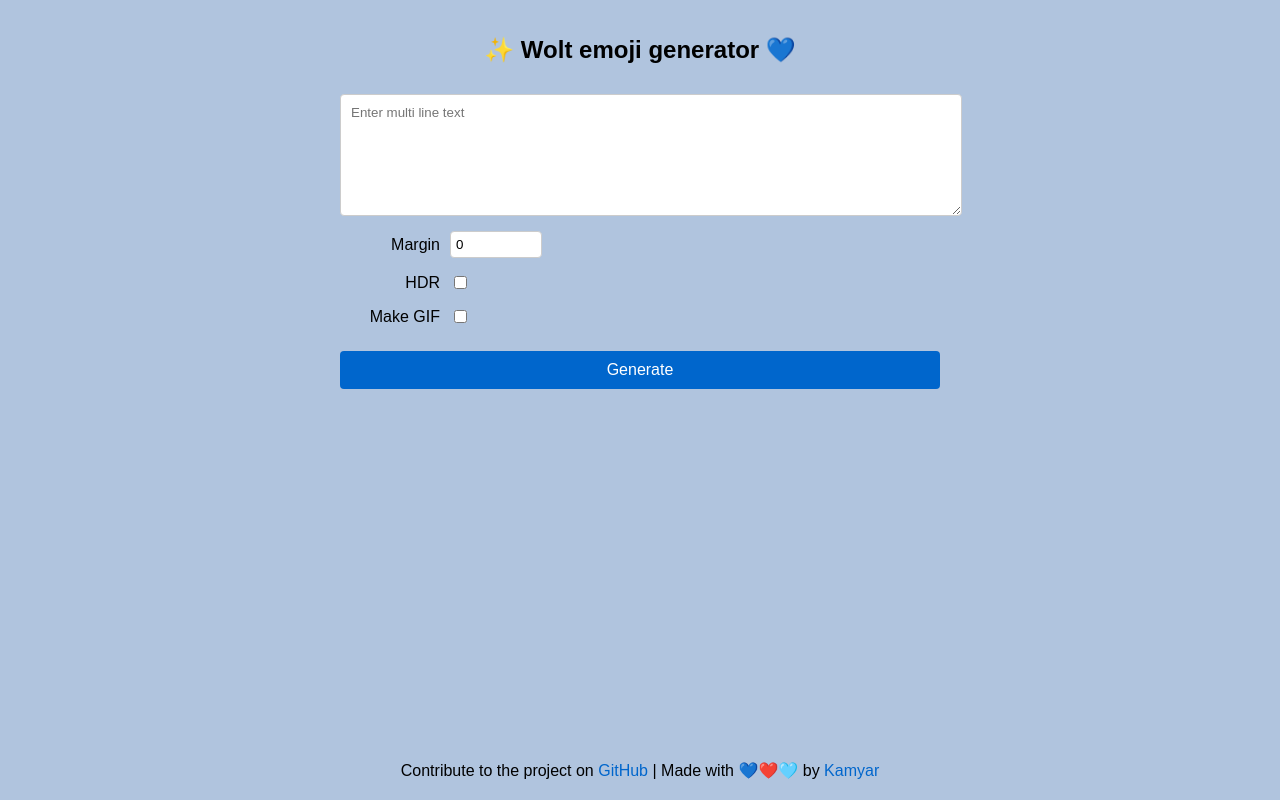
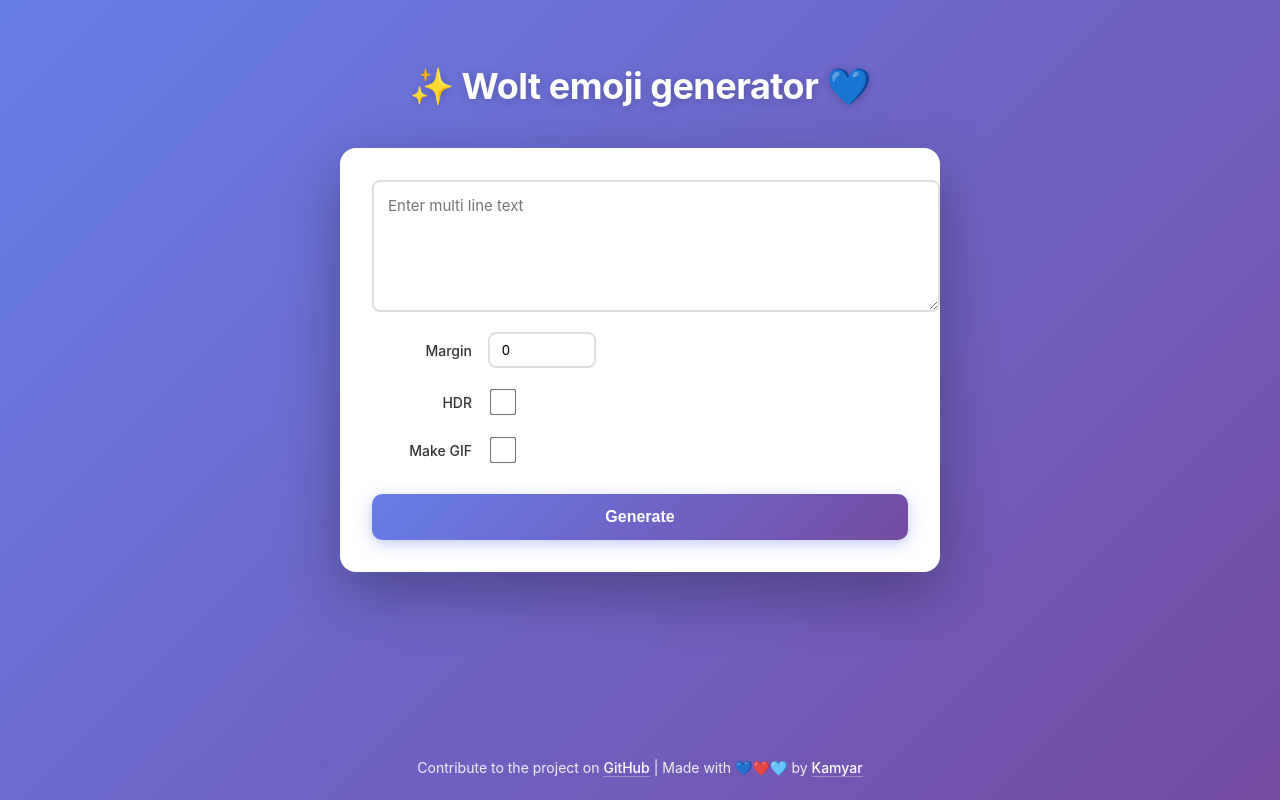
Before and after one commit to kamyar/emoji-maker, a React (Create React App) app in the folder webapp/: page / in a window 1280 px wide. Built offline with nearby package versions, Linux system fonts and the light colour scheme.

Commit message:
make stuff m0ar beautiful, beautiful is good and increases retention

```diff
--- a/webapp/src/App.css
+++ b/webapp/src/App.css
@@ -1,33 +1,47 @@
 .App {
   text-align: center;
-  min-height: 100vh;
+  height: 100vh;
   display: flex;
   flex-direction: column;
-  background-color: lightsteelblue;
-  font-family: Arial, sans-serif;
+  background: linear-gradient(135deg, #667eea 0%, #764ba2 100%);
+  font-family: -apple-system, BlinkMacSystemFont, 'Segoe UI', 'Roboto', sans-serif;
+  overflow: hidden;
 }
 
 .content {
   flex: 1;
-  padding: 20px;
+  padding: 40px 20px 20px;
+  overflow-y: auto;
+  display: flex;
+  flex-direction: column;
+  align-items: center;
 }
 
 h1 {
-  font-size: 24px;
-  margin-bottom: 30px;
+  font-size: 36px;
+  font-weight: 700;
+  margin-bottom: 40px;
+  color: white;
+  text-shadow: 0 2px 10px rgba(0, 0, 0, 0.2);
+  letter-spacing: -0.5px;
 }
 
 .footer {
-  padding: 20px;
+  padding: 24px;
   text-align: center;
   margin-top: auto;
+  color: rgba(255, 255, 255, 0.9);
+  font-size: 14px;
 }
 
 .footer a {
-  color: #0066cc;
+  color: white;
   text-decoration: none;
+  font-weight: 500;
+  border-bottom: 1px solid rgba(255, 255, 255, 0.3);
+  transition: border-color 0.2s ease;
 }
 
 .footer a:hover {
-  text-decoration: underline;
+  border-bottom-color: white;
 }
--- a/webapp/src/components/EmojiGenerator.css
+++ b/webapp/src/components/EmojiGenerator.css
@@ -1,40 +1,84 @@
 .generator {
   max-width: 600px;
-  margin: 0 auto;
+  width: 100%;
 }
 
 .form {
   display: flex;
   flex-direction: column;
-  gap: 15px;
+  gap: 20px;
+  background: white;
+  padding: 32px;
+  border-radius: 16px;
+  box-shadow: 0 20px 60px rgba(0, 0, 0, 0.3);
 }
 
 textarea {
   width: 100%;
   height: 100px;
-  padding: 10px;
-  border: 1px solid #ccc;
-  border-radius: 4px;
+  padding: 14px;
+  border: 2px solid #e0e0e0;
+  border-radius: 8px;
   font-family: inherit;
+  font-size: 15px;
   resize: vertical;
+  transition: border-color 0.2s ease, box-shadow 0.2s ease;
+}
+
+textarea:focus {
+  outline: none;
+  border-color: #667eea;
+  box-shadow: 0 0 0 3px rgba(102, 126, 234, 0.1);
 }
 
 .form-group {
   display: flex;
   align-items: center;
-  gap: 10px;
+  gap: 16px;
 }
 
 .form-group label {
   min-width: 100px;
   text-align: right;
+  font-weight: 500;
+  color: #333;
+  font-size: 14px;
 }
 
 .form-group input[type="number"] {
   width: 80px;
-  padding: 5px;
-  border: 1px solid #ccc;
-  border-radius: 4px;
+  padding: 8px 12px;
+  border: 2px solid #e0e0e0;
+  border-radius: 8px;
+  font-size: 14px;
+  transition: border-color 0.2s ease, box-shadow 0.2s ease;
+}
+
+.form-group input[type="number"]:focus {
+  outline: none;
+  border-color: #667eea;
+  box-shadow: 0 0 0 3px rgba(102, 126, 234, 0.1);
+}
+
+.form-group input[type="checkbox"] {
+  width: 22px;
+  height: 22px;
+  cursor: pointer;
+  accent-color: rgb(0, 157, 224);
+  transform: scale(1.2);
+}
+
+/* Dynamic checkbox colors based on selected platform */
+.form[data-platform="wolt"] input[type="checkbox"] {
+  accent-color: rgb(0, 157, 224);
+}
+
+.form[data-platform="doordash"] input[type="checkbox"] {
+  accent-color: #FF3008;
+}
+
+.form[data-platform="deliveroo"] input[type="checkbox"] {
+  accent-color: #00CDBC;
 }
 
 .toggle-buttons {
@@ -124,44 +168,64 @@
   gap: 10px;
 }
 
-button {
-  padding: 10px 20px;
-  background-color: #0066cc;
+button[type="submit"] {
+  padding: 14px 28px;
+  background: linear-gradient(135deg, #667eea 0%, #764ba2 100%);
   color: white;
   border: none;
-  border-radius: 4px;
+  border-radius: 10px;
   cursor: pointer;
   font-size: 16px;
+  font-weight: 600;
   margin-top: 10px;
+  transition: transform 0.2s ease, box-shadow 0.2s ease;
+  box-shadow: 0 4px 15px rgba(102, 126, 234, 0.4);
 }
 
-button:hover {
-  background-color: #0052a3;
+button[type="submit"]:hover {
+  transform: translateY(-2px);
+  box-shadow: 0 6px 20px rgba(102, 126, 234, 0.6);
+}
+
+button[type="submit"]:active {
+  transform: translateY(0);
 }
 
 .result {
-  margin-top: 20px;
+  margin-top: 32px;
   display: flex;
   flex-direction: column;
   align-items: center;
-  gap: 10px;
+  gap: 20px;
+  background: white;
+  padding: 32px;
+  border-radius: 16px;
+  box-shadow: 0 20px 60px rgba(0, 0, 0, 0.3);
 }
 
 .result img {
-  max-width: 100%;
-  background-color: white;
-  border-radius: 4px;
+  max-width: 256px;
+  background: linear-gradient(45deg, #f0f0f0 25%, transparent 25%, transparent 75%, #f0f0f0 75%, #f0f0f0),
+              linear-gradient(45deg, #f0f0f0 25%, transparent 25%, transparent 75%, #f0f0f0 75%, #f0f0f0);
+  background-size: 20px 20px;
+  background-position: 0 0, 10px 10px;
+  border-radius: 12px;
+  padding: 20px;
 }
 
 .download-link {
-  color: #0066cc;
+  color: white;
+  background: linear-gradient(135deg, #667eea 0%, #764ba2 100%);
   text-decoration: none;
-  padding: 8px 16px;
-  border: 1px solid #0066cc;
-  border-radius: 4px;
+  padding: 12px 24px;
+  border: none;
+  border-radius: 8px;
+  font-weight: 600;
+  transition: transform 0.2s ease, box-shadow 0.2s ease;
+  box-shadow: 0 4px 15px rgba(102, 126, 234, 0.4);
 }
 
 .download-link:hover {
-  background-color: #0066cc;
-  color: white;
+  transform: translateY(-2px);
+  box-shadow: 0 6px 20px rgba(102, 126, 234, 0.6);
 }
--- a/webapp/src/components/EmojiGenerator.tsx
+++ b/webapp/src/components/EmojiGenerator.tsx
@@ -1,4 +1,4 @@
-import React, { useState, FormEvent } from 'react';
+import React, { useState, FormEvent, useRef, useEffect } from 'react';
 import './EmojiGenerator.css';
 import Toast from './Toast';
 
@@ -27,6 +27,16 @@
   const [imageUrl, setImageUrl] = useState<string>('');
   const [showToast, setShowToast] = useState(false);
   const [showValidationToast, setShowValidationToast] = useState(false);
+  const resultRef = useRef<HTMLDivElement>(null);
+
+  // Scroll to result when image is generated
+  useEffect(() => {
+    if (imageUrl && resultRef.current) {
+      setTimeout(() => {
+        resultRef.current?.scrollIntoView({ behavior: 'smooth', block: 'start' });
+      }, 100);
+    }
+  }, [imageUrl]);
 
   // Check if platform selector should be visible (after Nov 19, 2025 12:30 PM Berlin time OR with URL param)
   const isPlatformSelectorVisible = () => {
@@ -79,7 +89,7 @@
 
   return (
     <div className="generator">
-      <form onSubmit={handleSubmit} className="form">
+      <form onSubmit={handleSubmit} className="form" data-platform={formData.platform}>
         <textarea
           value={formData.text}
           onChange={(e) => setFormData({ ...formData, text: e.target.value })}
@@ -187,7 +197,7 @@
       </form>
 
       {imageUrl && (
-        <div className="result">
+        <div className="result" ref={resultRef}>
           <img src={imageUrl} alt="Generated emoji" />
           <a
             href={imageUrl}
```
